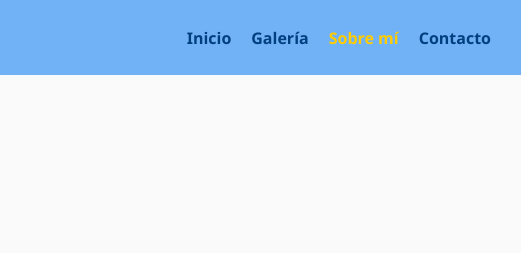
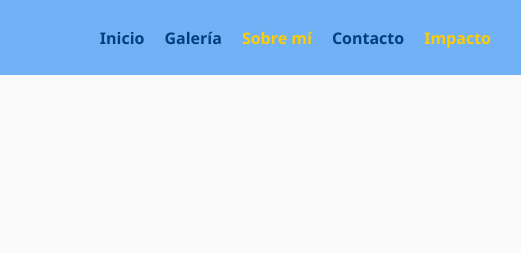
Before and after one commit to RamBM1015/TP4-Navegaci-n, a plain HTML site: page about.html in a window 1280 px wide. Shown: the top 253 px of the page, 759-1280 px from the left. Drawn offline with Linux system fonts and the light colour scheme.

Commit message:
Update about.html

```diff
--- a/about.html
+++ b/about.html
@@ -16,6 +16,7 @@
         <li><a href="galeria.html">Galería</a></li>
         <li><a href="about.html" class="activo">Sobre mí</a></li>
         <li><a href="contactos.html">Contacto</a></li>
+        <li><a href="impacto.html" class="activo">Impacto</a></li>
       </ul>
     </nav>
   </header>
```
